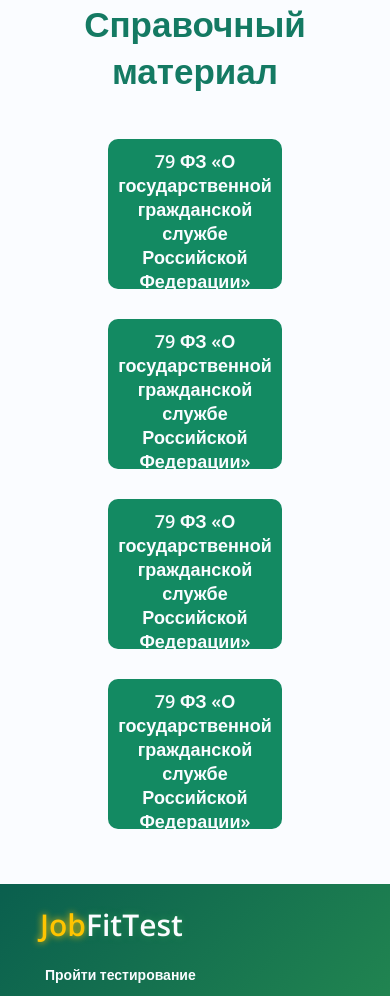
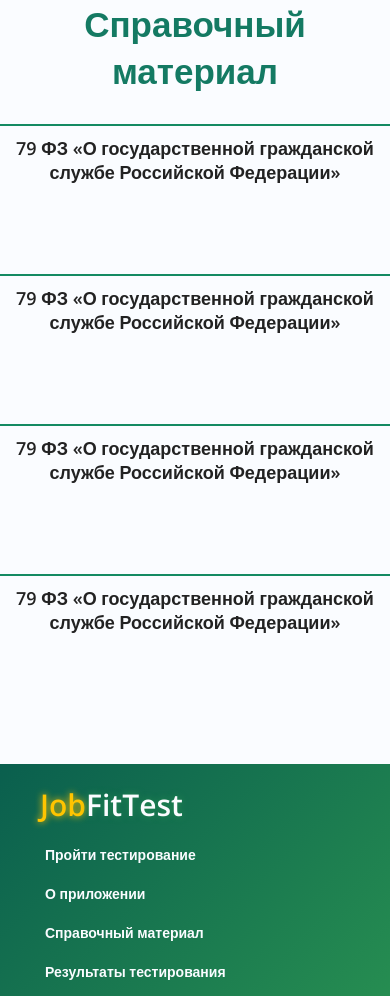
Before and after one commit to Lomakin41DIMOON/JobFitTest, a PHP site: page /info.php in a window 390 px wide. Shown: the part 65-1061 px from the top of the page. Run offline with PHP 8.4, Linux system fonts and the light colour scheme; some libraries are stand-ins or nearby versions.

Commit message:
Мобильная адаптация страницы info.php

```diff
--- a/css/mobileFm.css
+++ b/css/mobileFm.css
@@ -225,10 +225,10 @@
 
         transition: all .3s ease;
 
-    background-color: #13ae7a;
+        background-color: #13ae7a;
         transform: translateY(0px);
         background-color: #0b7954;
-        width:100%;
+        width: 100%;
         padding: 20px 0;
         border-radius: 0;
     }
@@ -236,10 +236,10 @@
     .test_block:hover {
         box-shadow: 0 5px 50px 5px rgba(0, 255, 89, 0.8);
 
-    background-color: #13ae7a;
+        background-color: #13ae7a;
         transform: translateY(0px);
         background-color: #0b7954;
-        width:100%;
+        width: 100%;
         padding: 5% 0;
         border-radius: 0;
     }
@@ -248,12 +248,14 @@
         width: 100%;
         height: 100%;
     }
+
     .test_block:hover img {
         filter: brightness(68%);
         width: 100%;
         height: 100%;
     }
-    .test_block .image-container{
+
+    .test_block .image-container {
         width: calc(100% - 10%);
         height: 220px;
         margin-bottom: 25px;
@@ -263,19 +265,44 @@
         font-size: 3rem;
         font-family: Arial, Helvetica, sans-serif;
     }
+
     .test_block h4 {
         font-size: 1.4rem;
         font-family: Arial, Helvetica, sans-serif;
     }
-    .about_block{
+
+    .about_block {
         margin: 30px 10px;
     }
-    .about_block h4{
+
+    .about_block h4 {
         font-size: 0.8rem;
     }
+
     .about_title {
         font-size: 1rem !important;
         text-align: left;
         margin: 10px 0;
     }
+
+    .info {
+        width: 100%;
+    }
+
+    .info_block {
+        width: 100%;
+        flex-basis: 100%;
+        border-radius: 0;
+        margin: 0;
+        border-top: 2px solid #138a62;
+        background-color: transparent;
+
+    }
+    .info_block .white {
+        color: #222;
+    }
+
+    .info_block:hover .white {
+        color: white;
+    }
 }
```
